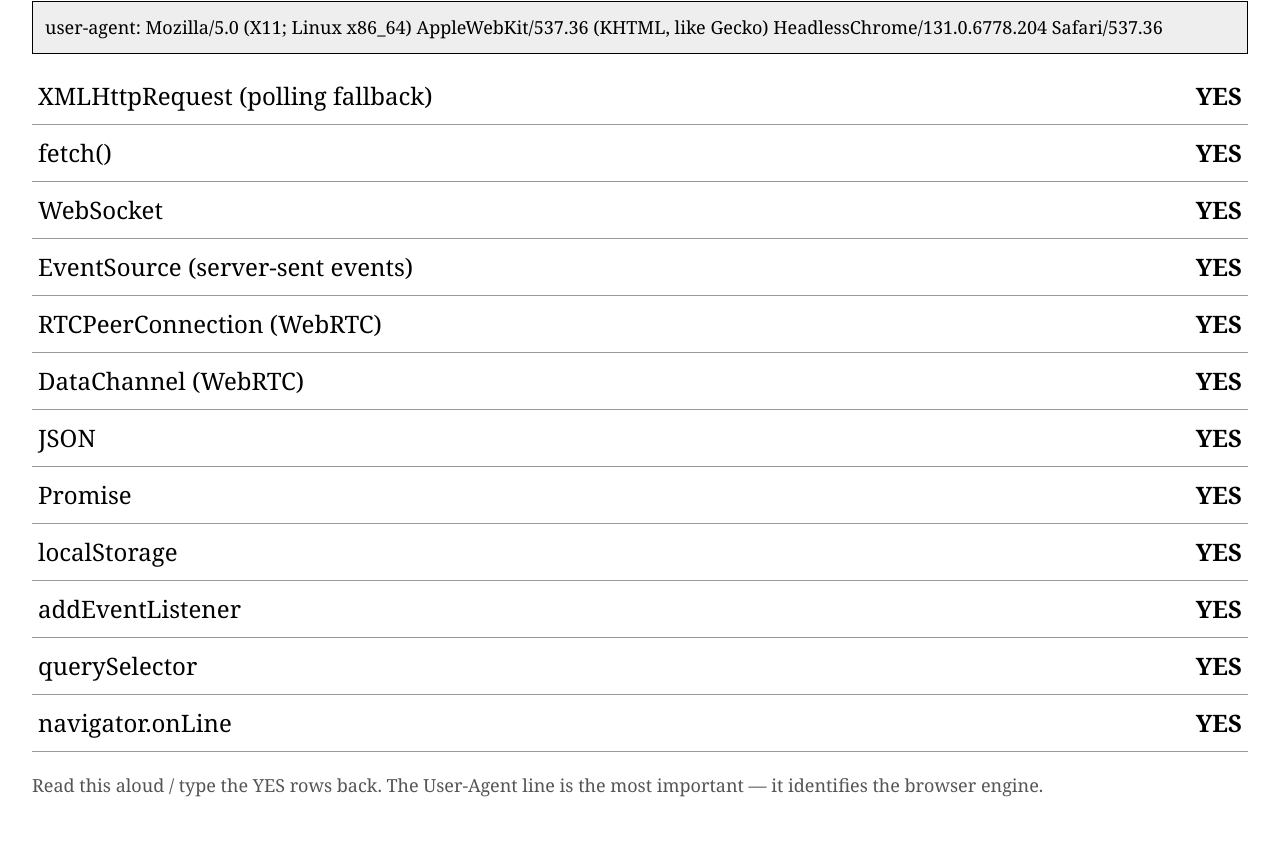
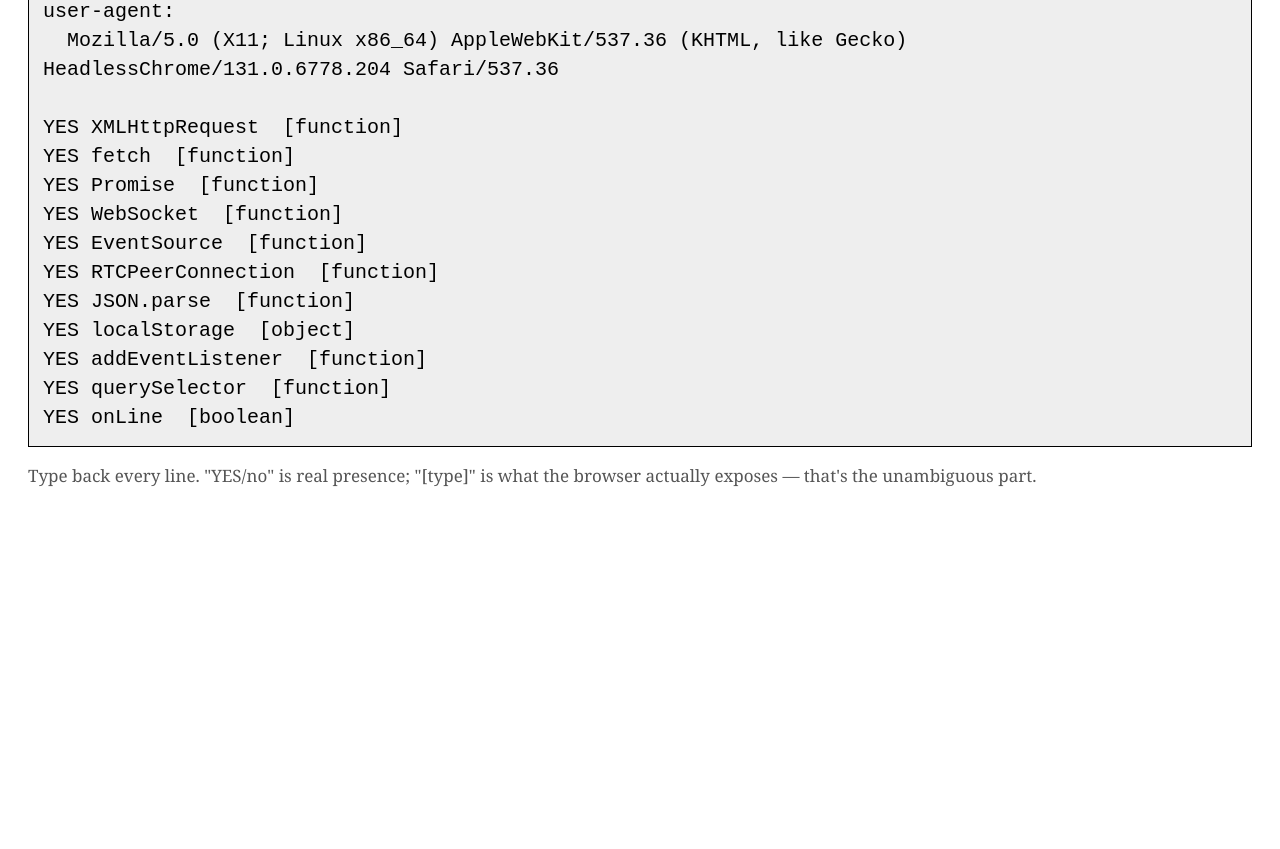
Before and after one commit to jonasneves/kindle, a plain HTML site: page docs/probe.html in a window 1280 px wide. Shown: the part 102-951 px from the top of the page. After the commit the page ends 800 px from the top, so only its background shows below. Drawn offline with Linux system fonts and the light colour scheme.

Commit message:
harden probe: text-in-pre rendering + typeof per API
The <table>.innerHTML path mangles results on Kindle WebKit 531. Render
plain text into a <pre> via a text node and show typeof so presence is
unambiguous.

```diff
--- a/docs/probe.html
+++ b/docs/probe.html
@@ -6,56 +6,49 @@
 <title>probe</title>
 <style>
   html,body{margin:0;padding:0;background:#fff;color:#000}
-  body{font-family:Georgia,"Times New Roman",serif;font-size:24px;
-       line-height:1.5;padding:32px;-webkit-text-size-adjust:100%}
-  h1{font-size:38px;margin:0 0 6px 0}
-  .ua{font-size:18px;color:#000;background:#eee;padding:12px;
-      word-wrap:break-word;border:1px solid #000;margin:14px 0}
-  table{border-collapse:collapse;width:100%;font-size:24px}
-  td{border-bottom:1px solid #999;padding:10px 6px;vertical-align:top}
-  td.v{text-align:right;font-weight:bold;white-space:nowrap}
-  .yes{}
-  .no{color:#777}
-  .note{font-size:18px;color:#555;margin-top:20px}
+  body{font-family:Georgia,serif;font-size:22px;padding:28px;-webkit-text-size-adjust:100%}
+  h1{font-size:34px;margin:0 0 10px 0}
+  pre{font-family:"Courier New",monospace;font-size:20px;line-height:1.45;
+      white-space:pre-wrap;word-wrap:break-word;background:#eee;
+      border:1px solid #000;padding:14px;margin:0}
+  p{font-size:17px;color:#555}
 </style>
 </head>
 <body>
-  <h1>Kindle capability probe</h1>
-  <div class="ua" id="ua">user-agent: &hellip;</div>
-  <table id="t"></table>
-  <p class="note">Read this aloud / type the YES rows back. The User-Agent line
-  is the most important &mdash; it identifies the browser engine.</p>
+<h1>Kindle capability probe</h1>
+<pre id="out">running...</pre>
+<p>Type back every line. "YES/no" is real presence; "[type]" is what the
+browser actually exposes &mdash; that's the unambiguous part.</p>
 
 <script>
-/* ES5 only. Each test is wrapped so one failure can't blank the page. */
-function has(fn){ try { return !!fn(); } catch(e){ return false; } }
+/* ES5. Render as plain text in a <pre> via a text node: the most robust
+   path on ancient WebKit (no innerHTML-into-<table> fragment quirks). */
+function present(v){ return (typeof v !== "undefined") && v !== null && v !== false; }
 
-var tests = [
-  ["XMLHttpRequest (polling fallback)", function(){ return window.XMLHttpRequest; }],
-  ["fetch()",                            function(){ return window.fetch; }],
-  ["WebSocket",                          function(){ return window.WebSocket || window.MozWebSocket; }],
-  ["EventSource (server-sent events)",   function(){ return window.EventSource; }],
-  ["RTCPeerConnection (WebRTC)",         function(){ return window.RTCPeerConnection || window.webkitRTCPeerConnection || window.mozRTCPeerConnection; }],
-  ["DataChannel (WebRTC)",               function(){ var P=window.RTCPeerConnection||window.webkitRTCPeerConnection; return P && new P({}).createDataChannel; }],
-  ["JSON",                               function(){ return window.JSON && JSON.parse; }],
-  ["Promise",                            function(){ return window.Promise; }],
-  ["localStorage",                       function(){ return window.localStorage; }],
-  ["addEventListener",                   function(){ return window.addEventListener; }],
-  ["querySelector",                      function(){ return document.querySelector; }],
-  ["navigator.onLine",                   function(){ return ("onLine" in navigator); }]
-];
+var lines = [];
+lines.push("user-agent:");
+lines.push("  " + (navigator.userAgent || "(none)"));
+lines.push("");
 
-var ua = navigator.userAgent || "(none)";
-document.getElementById("ua").firstChild.nodeValue = "user-agent: " + ua;
+function row(name, val){
+  lines.push((present(val) ? "YES " : " no ") + name + "  [" + (typeof val) + "]");
+}
 
-var rows = "";
-for (var i = 0; i < tests.length; i++) {
-  var ok = has(tests[i][1]);
-  rows += '<tr><td>' + tests[i][0] + '</td>'
-        + '<td class="v ' + (ok ? "yes" : "no") + '">'
-        + (ok ? "YES" : "no") + '</td></tr>';
-}
-document.getElementById("t").innerHTML = rows;
+row("XMLHttpRequest", window.XMLHttpRequest);
+row("fetch",          window.fetch);
+row("Promise",        window.Promise);
+row("WebSocket",      window.WebSocket || window.MozWebSocket);
+row("EventSource",    window.EventSource);
+row("RTCPeerConnection", window.RTCPeerConnection || window.webkitRTCPeerConnection || window.mozRTCPeerConnection);
+row("JSON.parse",     (window.JSON && JSON.parse));
+row("localStorage",   window.localStorage);
+row("addEventListener", window.addEventListener);
+row("querySelector",  document.querySelector);
+row("onLine",         (("onLine" in navigator) ? navigator.onLine : undefined));
+
+var out = document.getElementById("out");
+while (out.firstChild) { out.removeChild(out.firstChild); }
+out.appendChild(document.createTextNode(lines.join("\n")));
 </script>
 </body>
 </html>
```
